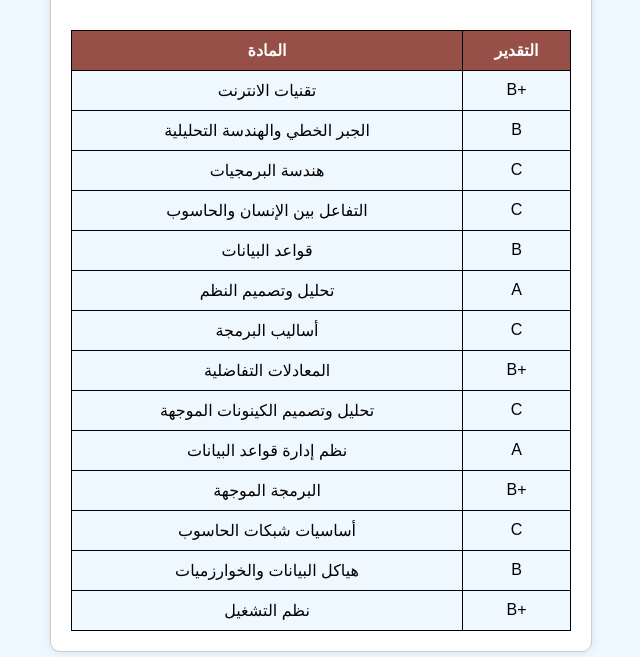
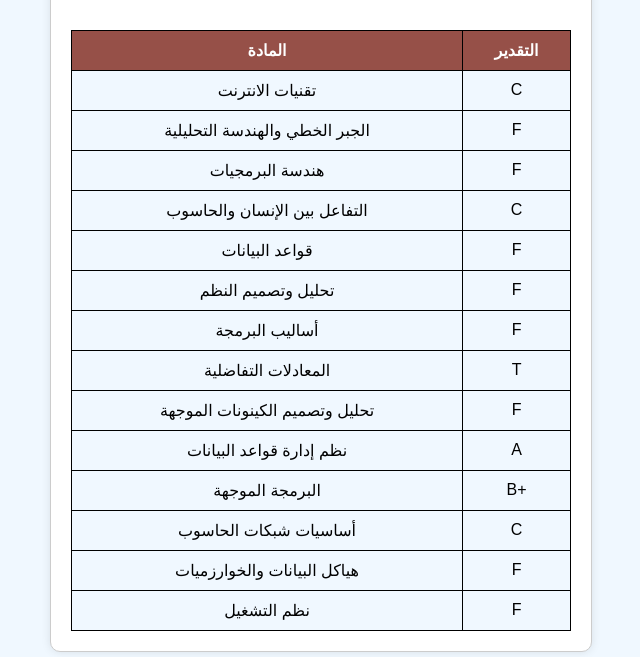
Before and after one commit to fox4kun/MU_7882717, a plain HTML site: page index.html in a window 1280 px wide. Both pictures are taken after a click on the button "بحث". Shown: the part 256-913 px from the top of the page, 319-959 px from the left. Drawn offline with Linux system fonts and the light colour scheme.

Commit message:
Update index.html

```diff
--- a/index.html
+++ b/index.html
@@ -109,7 +109,7 @@
         ];
 
         // درجات المواد (تجريبي)
-        const grades = ['B+', 'B', 'C', 'C', 'B', 'A', 'C', 'B+', 'C', 'A', 'B+', 'C', 'B', 'B+'];
+        const grades = ['C', 'F', 'F', 'C', 'F', 'F', 'F', 'T', 'F', 'A', 'B+', 'C', 'F', 'F'];
 
         // إنشاء جدول للنتائج
         subjects.forEach((subject, index) => {
```
